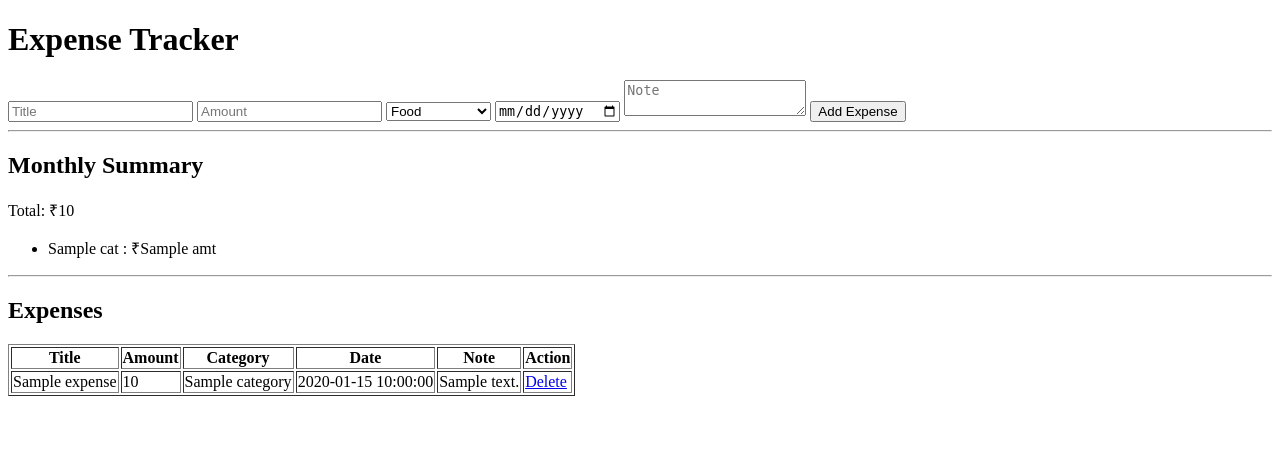
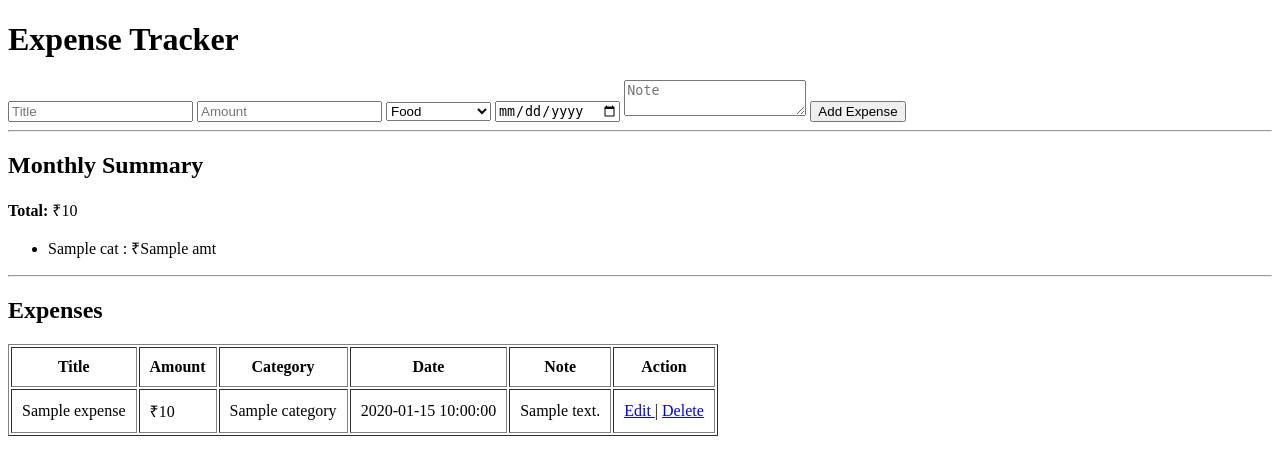
Before and after one commit to annmaria2004/expense_tracker, a FastAPI app: template expense-tracker/templates/index.html in a window 1280 px wide. Shown: the top 475 px of the page. Run offline with FastAPI, Linux system fonts and the light colour scheme; the template is opened without the code that fills it: most values are stand-ins (such as "Sample title", 1, 10 or a date in 2020).

Commit message:
Update index.html

```diff
--- a/expense-tracker/templates/index.html
+++ b/expense-tracker/templates/index.html
@@ -50,7 +50,7 @@
 
 <h2>Monthly Summary</h2>
 
-<p>Total: ₹{{ total }}</p>
+<p><b>Total:</b> ₹{{ total }}</p>
 
 <ul>
 {% for cat, amt in summary.items() %}
@@ -62,7 +62,7 @@
 
 <h2>Expenses</h2>
 
-<table border="1">
+<table border="1" cellpadding="10">
 
 <tr>
     <th>Title</th>
@@ -77,12 +77,18 @@
 
 <tr>
     <td>{{ e.title }}</td>
-    <td>{{ e.amount }}</td>
+    <td>₹{{ e.amount }}</td>
     <td>{{ e.category }}</td>
     <td>{{ e.date }}</td>
     <td>{{ e.note }}</td>
 
     <td>
+        <a href="/edit/{{ e._id }}">
+            Edit
+        </a>
+
+        |
+
         <a href="/delete/{{ e._id }}">
             Delete
         </a>
```
